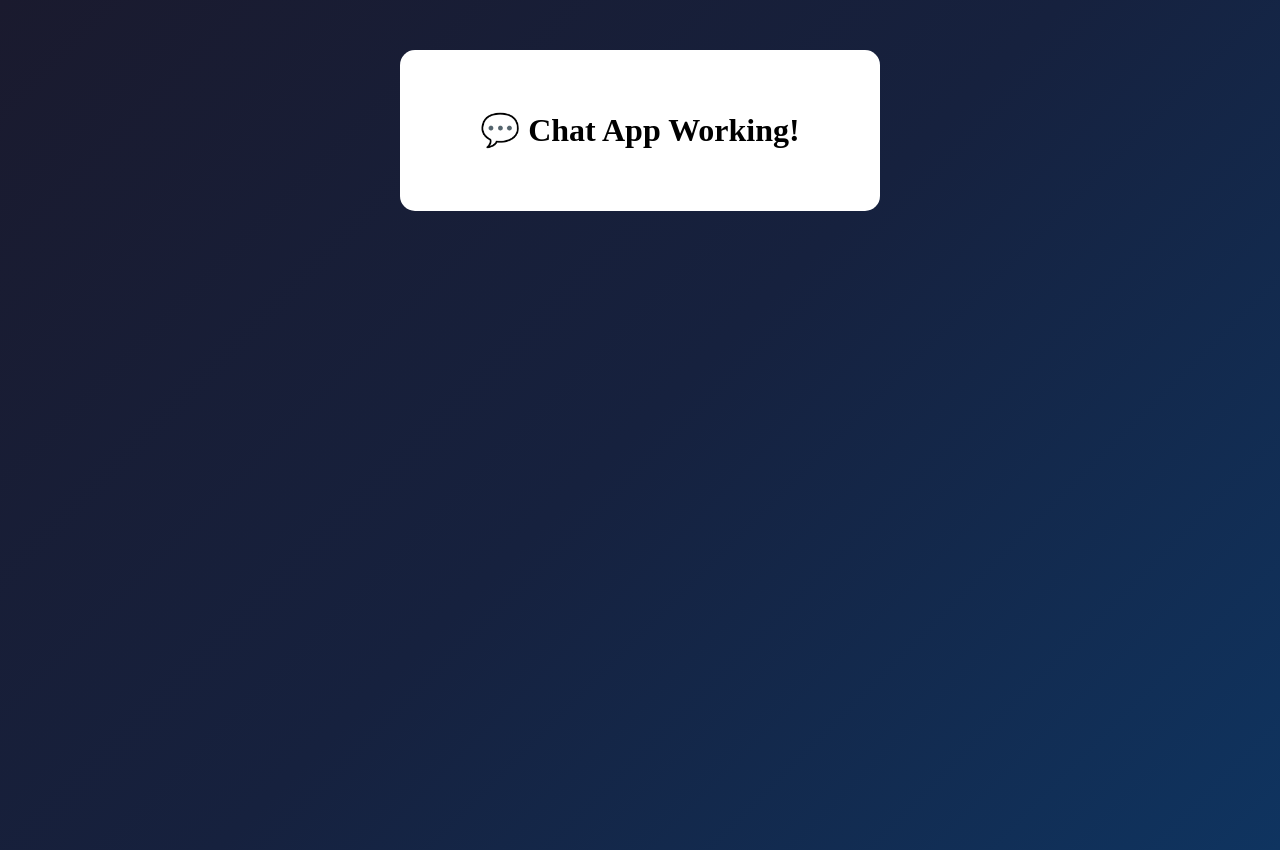
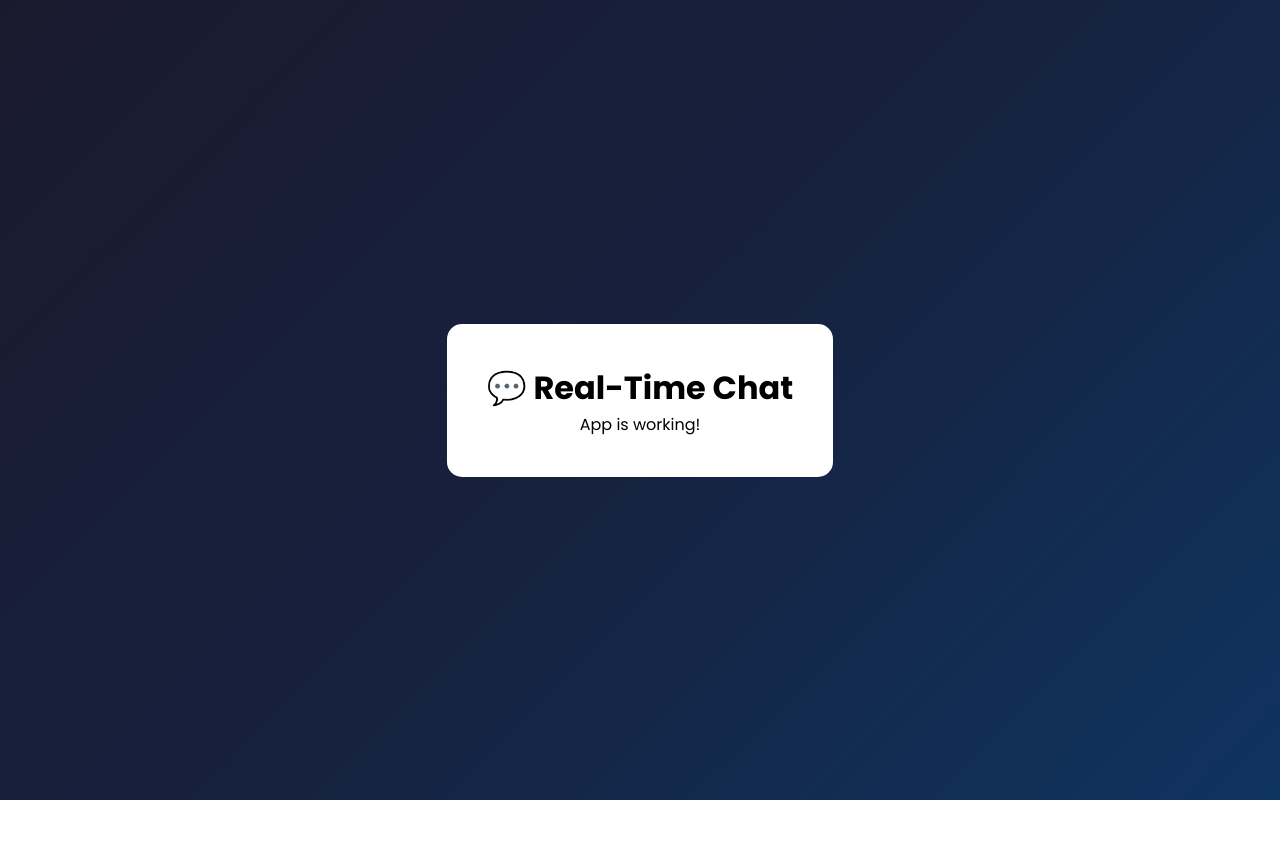
Before and after one commit to rajendran55764-lab/real-time-chat-app, a React (Create React App) app in the folder client/: page / in a window 1280 px wide. After the commit the page ends 800 px from the top, so only its background shows below. Built offline with nearby package versions, Linux system fonts and the light colour scheme.

Commit message:
Update index.js

```diff
--- a/client/src/index.js
+++ b/client/src/index.js
@@ -1,20 +1,10 @@
 import React from 'react';
 import ReactDOM from 'react-dom/client';
-
-function App() {
-  return (
-    <div style={{
-      background:'white',
-      padding:'40px',
-      margin:'50px auto',
-      maxWidth:'400px',
-      borderRadius:'15px',
-      textAlign:'center'
-    }}>
-      <h1>💬 Chat App Working!</h1>
-    </div>
-  );
-}
+import App from './App';
 
 const root = ReactDOM.createRoot(document.getElementById('root'));
-root.render(<App />);
+root.render(
+  <React.StrictMode>
+    <App />
+  </React.StrictMode>
+);
```
